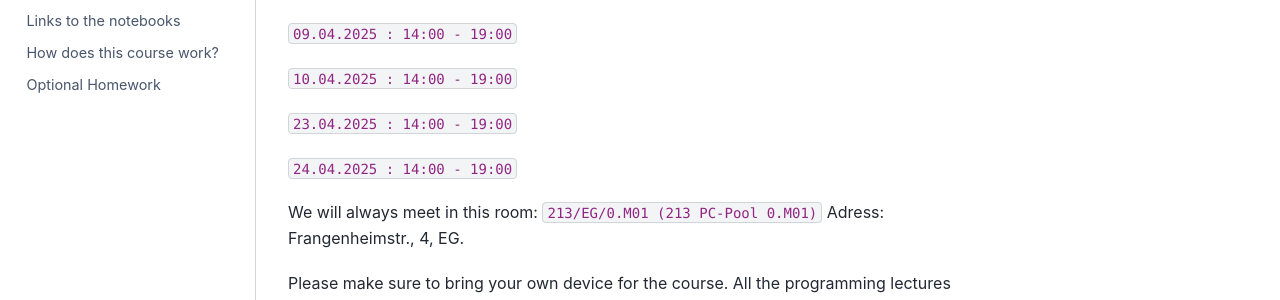
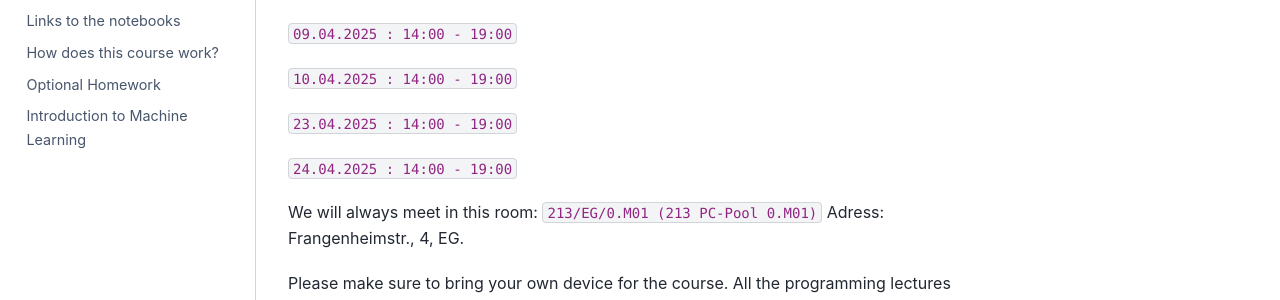
Before and after one commit to JNPauli/IntroductionToPython, a Jupyter Book: the page built from content/index.md, in a window 1280 px wide. Shown: the part 456-756 px from the top of the page. Built offline with Jupyter Book 1.0.4 settings and Sphinx 7.4.7 and the Sphinx Book theme 1.1.4, drawn with Linux system fonts in a browser that asks for light colours; some of the changed lines change nothing that is shown.

Commit message:
started with ML intro

```diff
--- a/content/_toc.yml
+++ b/content/_toc.yml
@@ -13,6 +13,7 @@ chapters:
   - file: Introduction/FirstSummary.md
   - file: Introduction/DataStructures.ipynb
 - file: Introduction/OptionalHomeWork.ipynb
+- file: MachineLearning/IntroToML.ipynb
 
 
  # sections:
```
Also changed, not shown: content/MachineLearning/IntroToML.ipynb (added).
